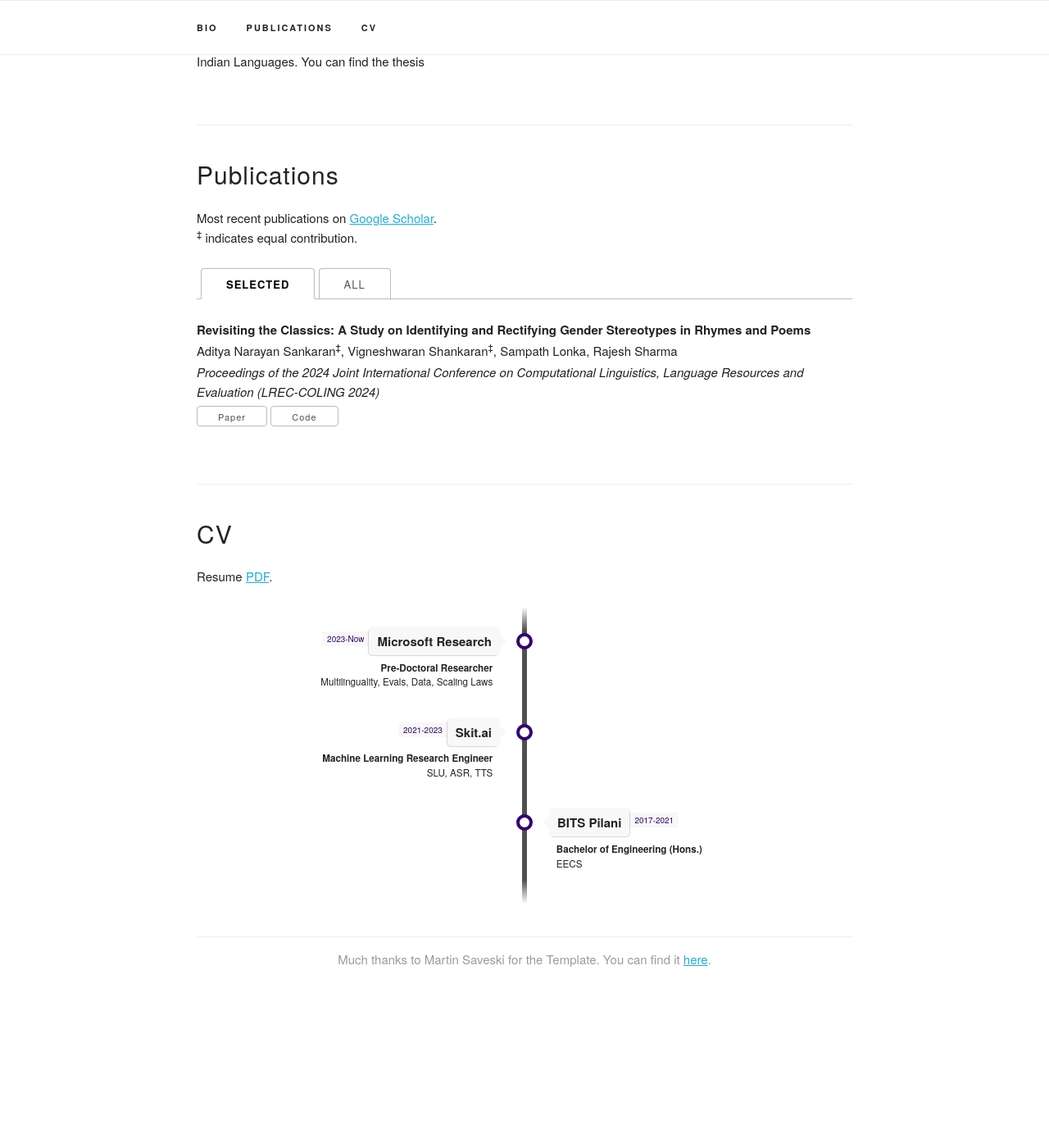
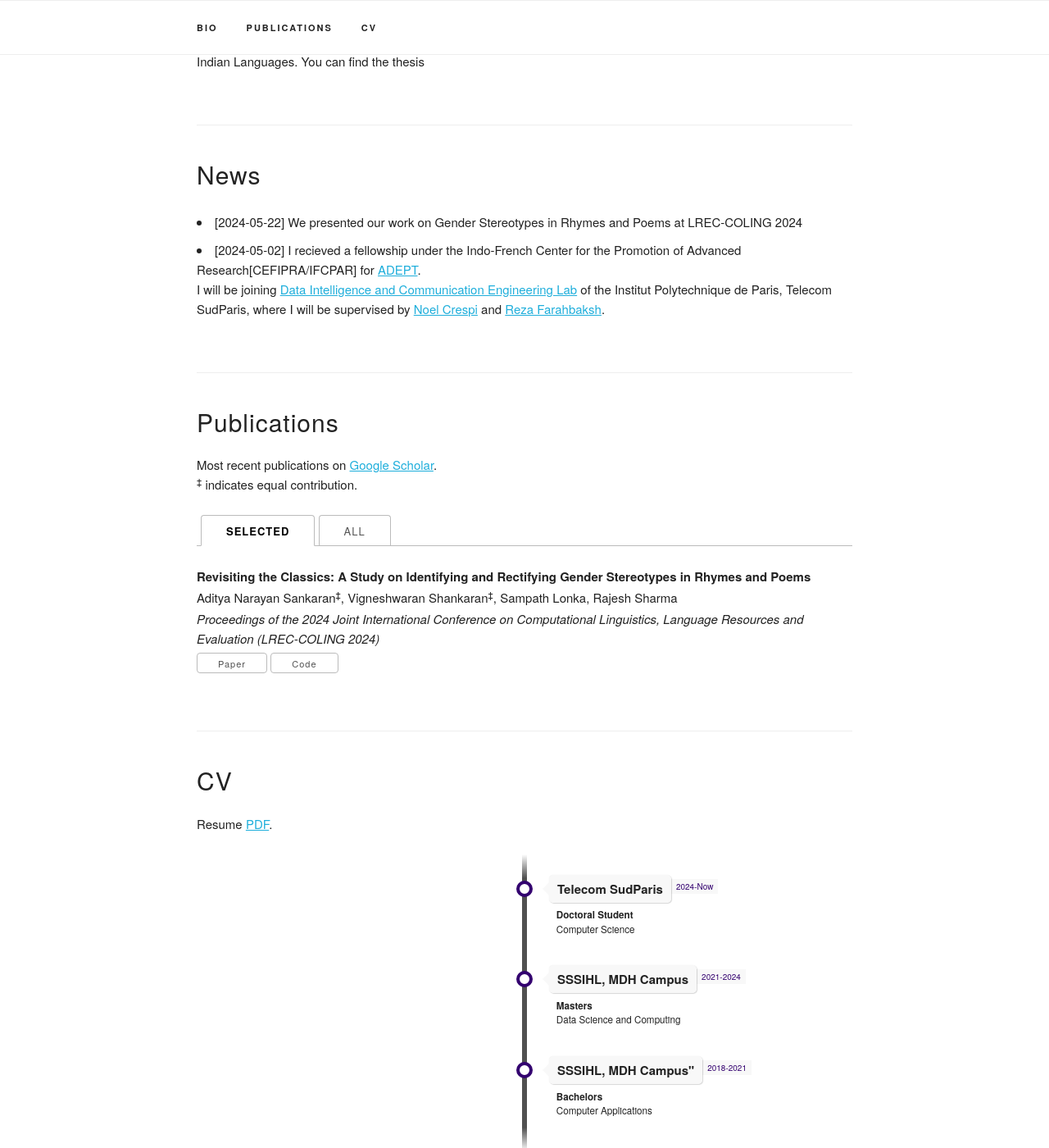
Before and after one commit to callmesanfornow/callmesanfornow.github.io, a Jekyll site: the page built from index.html, in a window 1280 px wide and 1400 px high, scrolled down 527 px. Shown: the whole window at 82% size. Built offline with Jekyll 4.4.1, drawn with Linux system fonts in a browser that asks for light colours; some web fonts are replaced; before the commit the page ends 1749 px from its top, so only the background shows below that.

Commit message:
helloworld

```diff
--- a/_data/experience.yaml
+++ b/_data/experience.yaml
@@ -1,20 +1,19 @@
 experiences:
 
-- place: "Microsoft Research"
-  time: "2023-Now"
-  title: "Pre-Doctoral Researcher"
-  subtitle: "Multilinguality, Evals, Data, Scaling Laws"
-  category: "work"
+- place: "Telecom SudParis"
+  time: "2024-Now"
+  title: "Doctoral Student"
+  subtitle: "Computer Science"
+  category: "education"
 
-- place: "Skit.ai"
-  time: "2021-2023"
-  title: "Machine Learning Research Engineer"
-  subtitle: "SLU, ASR, TTS"
-  category: "work"
+- place: "SSSIHL, MDH Campus"
+  time: "2021-2024"
+  title: "Masters"
+  subtitle: "Data Science and Computing"
+  category: "education"
 
-- place: "BITS Pilani"
-  time: "2017-2021"
-  title: "Bachelor of Engineering (Hons.)"
-  subtitle: "EECS"
+- place: SSSIHL, MDH Campus"
+  time: "2018-2021"
+  title: "Bachelors"
+  subtitle: "Computer Applications"
   category: "education"
-  # category: "work"
--- a/index.html
+++ b/index.html
@@ -11,13 +11,22 @@ title: Home
     My Thesis is titled: Bridging the Language Gap: A Multi-modal Approach for Comprehensive Audio Abuse Detection in Indian Languages. You can find the thesis <a href="https://drive.google.com/file/d/1akE61TW3ir1L9b3aDPWD5Wtv02B_oomJ/view?usp=sharing" target="_blank"> </a>
     <br>
 </p>
-<!--
-<h6>
-  <b>I am looking for PhD opportunities starting Fall 2025. If you are working on multilinguality, evaluations, synthetic data, scaling laws or any other exciting research area, I would love to chat!</b>
-</h6> -->
 
 </div>
 
+<!-- ========== News ========== -->
+<div class="docs-section" id="news">
+  <h4>News</h4>
+  <p>
+    <li>
+      [2024-05-22] We presented our work on Gender Stereotypes in Rhymes and Poems at LREC-COLING 2024</li>
+    <li>
+      [2024-05-02] I recieved a fellowship under the Indo-French Center for the Promotion of Advanced Research[CEFIPRA/IFCPAR] for <a href="https://ifindia.cdn.betanet.in/ifindia/uploads/2024/03/PhD-in-AI-Computer-Science.pdf" target="_blank">ADEPT</a>. <br/>
+      I will be joining <a href="https://dice.wp.telecom-sudparis.eu" target="_blank">Data Intelligence and Communication Engineering Lab</a> of the Institut Polytechnique de Paris, Telecom SudParis, where I will be supervised by <a href="https://noelcrespi.wp.telecom-sudparis.eu" target="_blank">Noel Crespi</a> and <a href="https://scholar.google.com/citations?user=HukBnBlWTE0C&hl=en" target="_blank">Reza Farahbaksh</a>.
+    </li>
+  </p>
+
+</div>
 
 <!-- ========== PUBLICATIONS ========== -->
 <div class="docs-section" id="publications">
```
Also changed, not shown: _data/main_info.yaml (line endings or trailing spaces).
